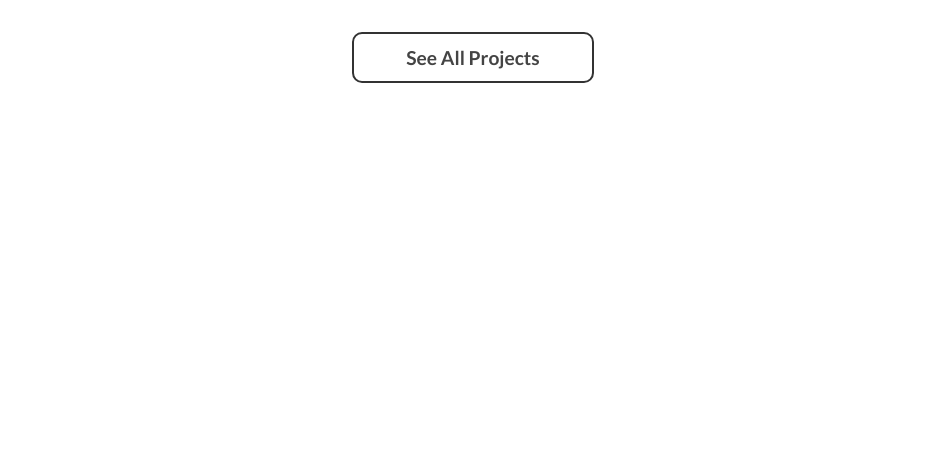
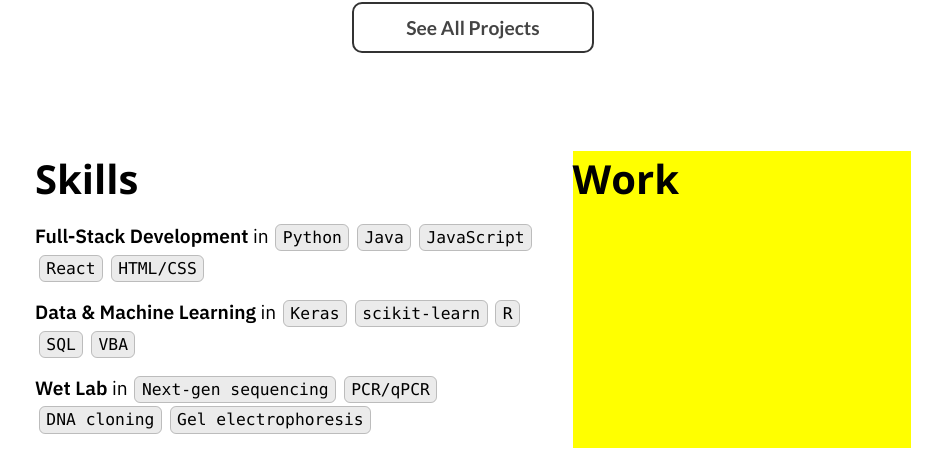
Before and after one commit to sam-k/sam-k-v2, a React (Create React App) app: page / in a window 1280 px wide. Shown: the part 1856-2311 px from the top of the page, without its empty margins (167-1109 px from the left). Before the commit the page ends 2005 px from the top, so only its background shows below. Built offline with nearby package versions, Linux system fonts and the light colour scheme.

Commit message:
Add skill buttons, beginning Work, etc

```diff
--- a/src/App.js
+++ b/src/App.js
@@ -2,7 +2,7 @@ import React from "react"
 
 import Navbar from "./components/Navbar"
 import Intro from "./components/Intro"
-import Skills from "./components/Skills"
+import Experience from "./components/Experience"
 import Projects from "./components/Projects"
 import Footer from "./components/Footer"
 
@@ -15,7 +15,7 @@ function App() {
       <div id='break-intro' />
       <Projects />
       <div id='break-projects' />
-      <Skills />
+      <Experience />
       <Footer />
     </div>
   )
--- /dev/null
+++ b/src/components/Experience.js
@@ -0,0 +1,34 @@
+import React from "react"
+import Skills from "./Skills"
+
+class Experience extends React.Component {
+    render() {
+
+        const work = {
+            "Epic Systems":
+                "https://www.epic.com/",
+            "Duke Center for Genomic and Computational Biology":
+                "https://genome.duke.edu/",
+            "National Security Innovation Network":
+                "https://www.nsin.us/",
+            "National Institutes of Health":
+                "https://www.nih.gov/",
+            "Duke University School of Medicine":
+                "https://medschool.duke.edu/"
+        }
+
+        return (
+            <div id='experience-wrapper'>
+                <div id='skills-wrapper'>
+                    <h2>Skills</h2>
+                    <Skills />
+                </div>
+                <div id='work-wrapper'>
+                    <h2>Work</h2>
+                </div>
+            </div >
+        )
+    }
+}
+
+export default Experience
--- a/src/components/Projects.js
+++ b/src/components/Projects.js
@@ -13,7 +13,7 @@ class Projects extends React.Component {
                             <span>Best nonprofit hack co-winner at <a href="https://hackduke.org/">HackDuke: Code for Good 2019</a></span>
                         }
                         text={<>
-                            <p>Serving a local nonprofit group’s ridesharing needs. Includes navigation, interactive map and Uber-like matching platform.</p>
+                            <p>Serving a local nonprofit’s ridesharing needs. Includes navigation, interactive map and Uber-like matching platform.</p>
                             <p>This app was requested by and built for <a href="https://realityministriesinc.org/">Reality Ministries</a>, which serves developmentally disabled adults.</p>
                         </>}
                         tools={{
--- a/src/components/Skills.js
+++ b/src/components/Skills.js
@@ -1,11 +1,82 @@
 import React from "react"
+import Button from "./Button"
 
-class Skills extends React.Component {
+function toRGBA(rgb, a) {
+    rgb = rgb.replace("#", "")
+    return "rgba("
+        + parseInt(rgb.slice(0, 2), 16) + ", "
+        + parseInt(rgb.slice(2, 4), 16) + ", "
+        + parseInt(rgb.slice(4), 16) + ", "
+        + a + "%)"
+}
+
+function buildList(skills, colorHover) {
+    const skillsList = []
+    for (let [skill, link] of Object.entries(skills)) {
+        skillsList.push(
+            <li>
+                <Button
+                    className='skill-item'
+                    text={skill}
+                    link={link}
+                    colorHover={colorHover}
+                    bgColor="rgba(0, 0, 0, 0.08)"
+                    bgColorHover={toRGBA(colorHover, 10)}
+                    borderColor="rgba(0, 0, 0, 0.2)"
+                    borderColorHover={colorHover}
+                />
+            </li>
+        )
+        // skillsList.push(<li>,&nbsp;</li>)
+    }
+    // skillsList.pop()
+    return skillsList
+}
+
+class SkillsList extends React.Component {
     render() {
+        const fullStack = {
+            "Python": "https://www.python.org/",
+            "Java": "https://www.java.com/en/",
+            "JavaScript": "https://www.javascript.com/",
+            "React": "https://reactjs.org/",
+            "HTML/CSS": "https://www.w3.org/Style/CSS/"
+        }
+        const dataML = {
+            "Keras": "https://keras.io/",
+            "scikit-learn": "https://scikit-learn.org/stable/",
+            "R": "https://www.r-project.org/",
+            "SQL": "https://www.oracle.com/database/technologies/appdev/plsql.html",
+            "VBA": "https://docs.microsoft.com/en-us/office/vba/api/overview/"
+        }
+        const wetLab = {
+            "Next-gen sequencing": "https://en.wikipedia.org/wiki/Massive_parallel_sequencing",
+            "PCR/qPCR": "https://en.wikipedia.org/wiki/Polymerase_chain_reaction",
+            "DNA cloning": "https://en.wikipedia.org/wiki/Molecular_cloning",
+            "Gel electrophoresis": ""
+        }
+
+        const fullStackSkills = buildList(fullStack, "#ec8c24")
+        const dataMLSkills = buildList(dataML, "#4fb2eb")
+        const wetLabSkills = buildList(wetLab, "#36c552")
+
         return (
-            <div></div>
+            <>
+                <ul>
+                    <li className='skill-header'><span style={{ fontWeight: 600 }}>Full-Stack Development</span> in</li>
+                    {fullStackSkills}
+                </ul>
+                <ul>
+                    <li className='skill-header'><span style={{ fontWeight: 600 }}>Data & Machine Learning</span> in</li>
+                    {dataMLSkills}
+                </ul>
+                <ul>
+                    <li className='skill-header'><span style={{ fontWeight: 600 }}>Wet Lab</span> in</li>
+                    {wetLabSkills}
+                </ul>
+            </>
         )
     }
 }
 
-export default Skills
+export default SkillsList
--- a/src/index.css
+++ b/src/index.css
@@ -152,7 +152,7 @@ span.code {
 
 #break-navbar {
   width: 100%;
-  margin: 10vh 0;
+  margin: 4em 0;
 }
 
 @media (max-width: 600px) {
@@ -276,7 +276,8 @@ span.code {
 
 #break-intro {
   width: 100%;
-  margin: 10vh 0;
+  margin: 2em 0;
+  padding: 1px 0;
 }
 
 @media (max-width: 600px) {
@@ -387,7 +388,8 @@ span.code {
 
 #break-projects {
   width: 100%;
-  margin: 10vh 0;
+  margin: 2.5em 0;
+  padding: 1px 0;
 }
 
 @media (max-width: 600px) {
@@ -397,4 +399,71 @@ span.code {
     margin: 0 20px 20px 20px;
     padding: 6vw;
   }
+
+  #project-card-wrapper #placeholder {
+    margin: 0;
+    padding: 0;
+  }
+
+  .all-projects-button {
+    margin: 0 auto;
+  }
+
+  #break-projects {
+    margin: 5em 0 3.5em 0;
+    border-top: 0.25px solid var(--light-gray);
+  }
 }
+
+/***************
+    Experience
+ ***************/
+
+#experience-wrapper {
+  display: flex;
+  flex-wrap: wrap;
+  justify-content: space-around;
+
+}
+
+#skills-wrapper {
+  min-width: 40%;
+  flex: 1 1 40%;
+  margin: 10px;
+}
+
+#skills-wrapper ul {
+  display: flex;
+  flex-wrap: wrap;
+  align-items: center;
+  vertical-align: middle;
+  margin: 0.75em 0;
+  list-style: none;
+  font-size: 1.2em;
+}
+
+.skill-header {
+  margin-right: 0.15em;
+}
+
+.skill-item {
+  margin: 0.15em 0.2em;
+}
+
+.skill-item a {
+  padding: 0.2em 0.4em;
+  border-radius: 6px;
+  border: 1px solid;
+
+  font-family: source-code-pro, Menlo, Monaco, Consolas, 'Courier New', monospace;
+  font-size: 0.85em;
+  color: var(--text-black);
+  text-decoration: none;
+}
+
+#work-wrapper {
+  min-width: 20%;
+  flex: 1 1 20%;
+  margin: 10px;
+  background-color: yellow;
+}
```
